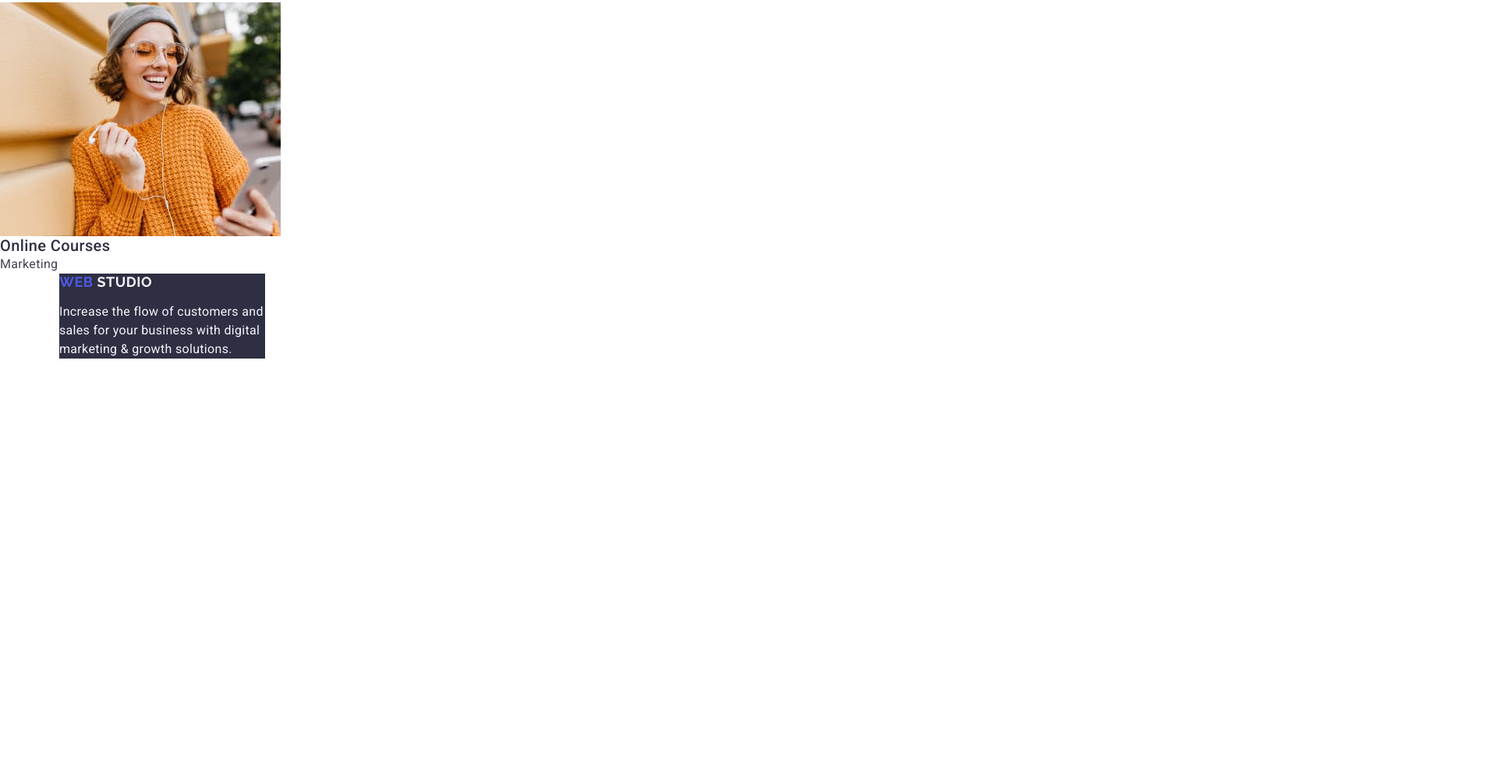
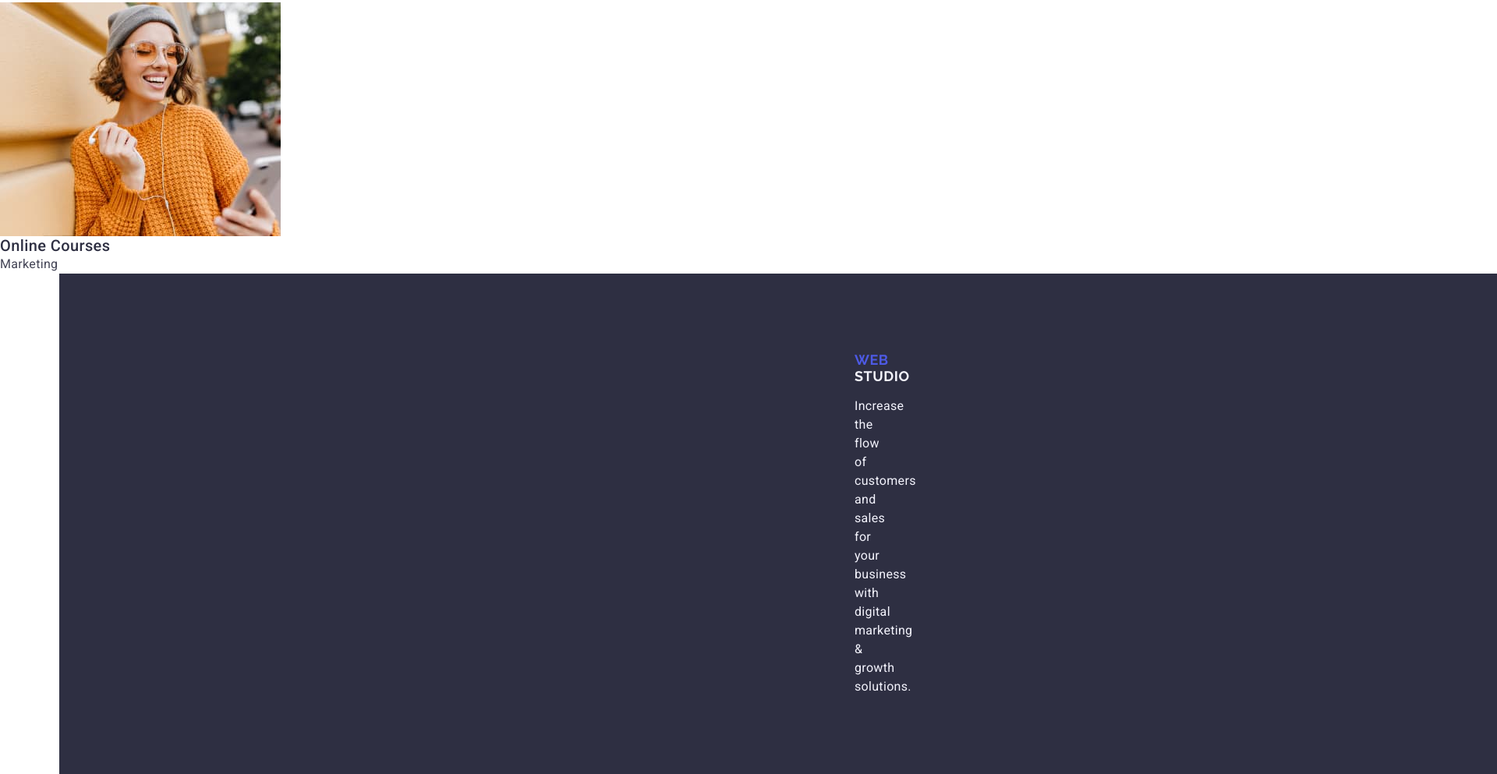
Before and after one commit to KostiantynBatiuta/goit-markup-hw-03, a plain HTML site: page index.html in a window 1280 px wide. Shown: the part 3533-4526 px from the top of the page at 78% size, 1920 px wide, since content can reach past the window. Before the commit the page ends 3993 px from the top, so only its background shows below. Drawn offline with nearby package versions, Linux system fonts and the light colour scheme.

Commit message:
add css and html

```diff
--- a/css/styles.css
+++ b/css/styles.css
@@ -293,7 +293,7 @@ padding: 100 px 0;
 
 .main_footer {
 background-color: #2E2F42;
-padding: 100 1020 100;
+padding: 100px 1020px 100px;
 }
 
 .logo_footer {
--- a/index.html
+++ b/index.html
@@ -214,6 +214,8 @@
 
 <div class="container">
 
+<section class="section_footer">
+
     <footer class="main_footer">
         <a class="logo_footer" href="./index.html">
             Web <span class="span_logo_footer" >Studio</span>
@@ -223,6 +225,8 @@
         </p>
     </footer>
 
+</section>
+
 </div>
 
 </body>
```
